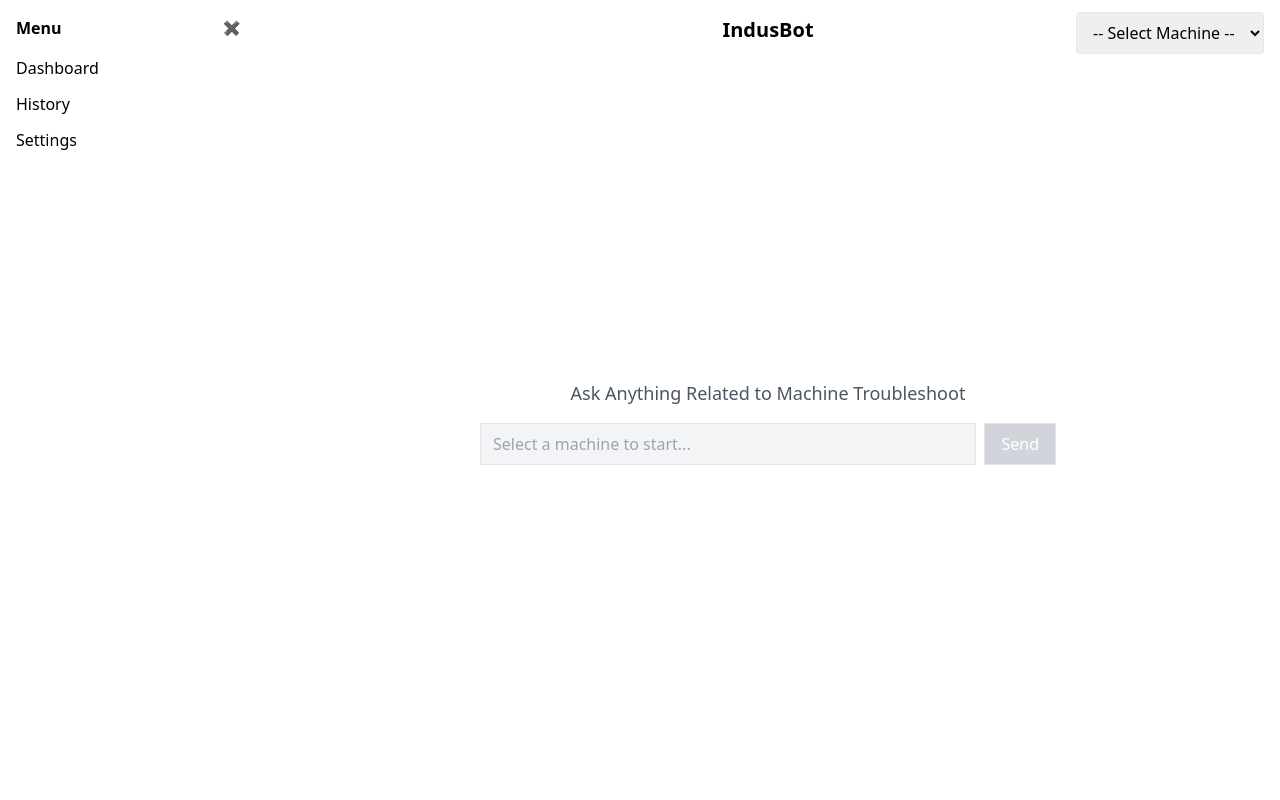
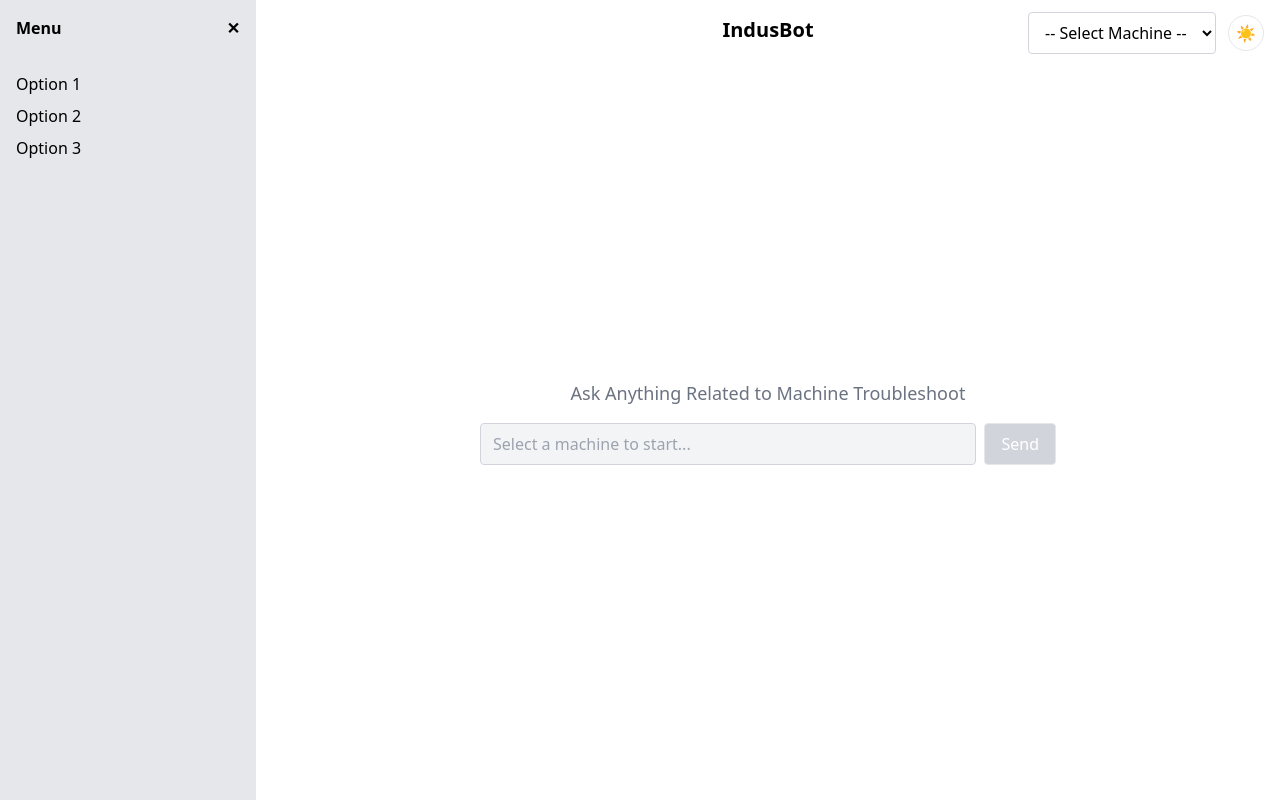
Before and after one commit to dnyaneshsb20/Indus_Bot, a React (Vite) app in the folder frontend/: page / in a window 1280 px wide. Built offline with nearby package versions, Linux system fonts and the light colour scheme.

Commit message:
Updated Theme Toggle Logic In the code

```diff
--- a/frontend/src/App.jsx
+++ b/frontend/src/App.jsx
@@ -9,9 +9,14 @@ function App() {
   const [loading, setLoading] = useState(false);
   const [isSidebarOpen, setIsSidebarOpen] = useState(true);
   const [selectedMachine, setSelectedMachine] = useState("");
+  const [isDarkMode, setIsDarkMode] = useState(false); // ✅ added
 
   const toggleSidebar = () => {
     setIsSidebarOpen((prev) => !prev);
+  };
+
+  const toggleTheme = () => {
+    setIsDarkMode((prev) => !prev);
   };
 
   const sendMessage = async () => {
@@ -46,16 +51,17 @@ function App() {
   return (
     <div className="h-screen flex">
 
-            {/* Sidebar */}
+      {/* Sidebar (UNCHANGED) */}
       <Sidebar
         isOpen={isSidebarOpen}
         toggleSidebar={toggleSidebar}
+        isDarkMode={isDarkMode}
       />
 
       {/* Chat Section */}
       <div className="flex-1 relative">
 
-                {/* Hamburger button when sidebar closed */}
+        {/* Hamburger when sidebar closed */}
         {!isSidebarOpen && (
           <button
             onClick={toggleSidebar}
@@ -74,6 +80,8 @@ function App() {
           isSidebarOpen={isSidebarOpen}
           selectedMachine={selectedMachine}
           setSelectedMachine={setSelectedMachine}
+          isDarkMode={isDarkMode}
+          toggleTheme={toggleTheme}
         />
       </div>
 
--- a/frontend/src/components/ChatUI.jsx
+++ b/frontend/src/components/ChatUI.jsx
@@ -7,16 +7,20 @@ const ChatUI = ({
     isSidebarOpen,
     selectedMachine,
     setSelectedMachine,
+    isDarkMode,
+    toggleTheme,
 }) => {
     const isFirstLoad = messages.length === 0;
 
     return (
-        <div className="h-screen flex flex-col p-4 relative">
+        <div
+            className={`h-screen flex flex-col p-4 relative ${isDarkMode ? "bg-gray-900 text-white" : "bg-white text-black"
+                }`}
+        >
 
             {/* Header */}
             <h1
-                className={`text-xl font-bold mb-4 transition-all duration-300 ${
-                    isFirstLoad
+                className={`text-xl font-bold mb-4 transition-all duration-300 ${isFirstLoad
                     ? "text-center"
                     : !isSidebarOpen
                         ? "ml-14 text-left"
@@ -26,24 +30,36 @@ const ChatUI = ({
                 IndusBot
             </h1>
 
-            {/* Top-right dropdown */}
-            <div className="absolute top-3 right-4">
+            {/* Top-right controls */}
+            <div className="absolute top-3 right-4 flex items-center gap-3">
                 <select
-                    className="border px-3 py-2 rounded"
+                    className={`border px-3 py-2 rounded ${isDarkMode
+                        ? "bg-gray-700 text-white border-gray-600"
+                        : "bg-white text-black border-gray-300"
+                        }`}
                     value={selectedMachine}
                     onChange={(e) => setSelectedMachine(e.target.value)}
                 >
                     <option value="">-- Select Machine --</option>
-                    <option value="Machine A">Machine A</option>
-                    <option value="Machine B">Machine B</option>
-                    <option value="Machine C">Machine C</option>
+                    <option>Machine A</option>
+                    <option>Machine B</option>
+                    <option>Machine C</option>
                 </select>
+
+                {/* Theme toggle button */}
+                <button
+                    onClick={toggleTheme}
+                    className="w-9 h-9 rounded-full border flex items-center justify-center"
+                    title="Toggle theme"
+                >
+                    {isDarkMode ? "🌙" : "☀️"}
+                </button>
             </div>
 
-            {/* FIRST LOAD UI */}
+            {/* First load UI */}
             {isFirstLoad ? (
                 <div className="flex-1 flex flex-col justify-center items-center">
-                    <p className="text-lg mb-4 text-gray-600 text-center">
+                    <p className="text-lg mb-4 text-gray-500 text-center">
                         Ask Anything Related to Machine Troubleshoot
                     </p>
 
@@ -64,13 +80,18 @@ const ChatUI = ({
                                     ? "Type your question..."
                                     : "Select a machine to start..."
                             }
-                            className="flex-1 border px-3 py-2 disabled:bg-gray-100"
+                            className={`flex-1 border px-3 py-2 rounded ${isDarkMode
+                                ? "bg-gray-700 text-white border-gray-600 disabled:bg-gray-600"
+                                : "bg-white text-black border-gray-300 disabled:bg-gray-100"
+                                }`}
                         />
                         <button
                             onClick={sendMessage}
                             disabled={!selectedMachine || !question.trim()}
-                            className="border px-4 py-2 bg-blue-500 text-white
-                                       disabled:bg-gray-300 disabled:cursor-not-allowed"
+                            className={`border px-4 py-2 rounded ${isDarkMode
+                                    ? "bg-blue-600 text-white disabled:bg-gray-600"
+                                    : "bg-blue-500 text-white disabled:bg-gray-300"
+                                }`}
                         >
                             Send
                         </button>
@@ -83,10 +104,9 @@ const ChatUI = ({
                         {messages.map((msg, i) => (
                             <div
                                 key={i}
-                                className={`p-2 rounded max-w-xl ${
-                                    msg.sender === "user"
-                                        ? "bg-blue-100 ml-auto text-right"
-                                        : "bg-gray-200 mr-auto"
+                                className={`p-2 rounded max-w-xl ${msg.sender === "user"
+                                    ? "bg-blue-100 ml-auto text-right text-black"
+                                    : "bg-gray-200 mr-auto text-black"
                                     }`}
                             >
                                 {msg.text}
@@ -94,13 +114,13 @@ const ChatUI = ({
                         ))}
 
                         {loading && (
-                            <div className="bg-gray-200 p-2 rounded w-fit">
+                            <div className="bg-gray-200 p-2 rounded w-fit text-black">
                                 Typing...
                             </div>
                         )}
                     </div>
 
-                    {/* Bottom Input */}
+                    {/* Bottom input */}
                     <div className="flex gap-2 mt-3">
                         <input
                             type="text"
@@ -118,13 +138,12 @@ const ChatUI = ({
                                     ? "Type your question..."
                                     : "Select a machine to start..."
                             }
-                            className="flex-1 border px-3 py-2 disabled:bg-gray-100"
+                            className="flex-1 border px-3 py-2 disabled:bg-gray-100 text-black"
                         />
                         <button
                             onClick={sendMessage}
                             disabled={!selectedMachine || !question.trim()}
-                            className="border px-4 py-2 bg-blue-500 text-white
-                                       disabled:bg-gray-300 disabled:cursor-not-allowed"
+                            className="border px-4 py-2 bg-blue-500 text-white disabled:bg-gray-300"
                         >
                             Send
                         </button>
--- a/frontend/src/components/Sidebar.jsx
+++ b/frontend/src/components/Sidebar.jsx
@@ -1,29 +1,20 @@
-const Sidebar = ({ isOpen, toggleSidebar }) => {
+const Sidebar = ({ isOpen, toggleSidebar, isDarkMode }) => {
   return (
     <div
-      className={`h-full bg-white transition-all duration-300
-        ${isOpen ? "w-64 p-4" : "w-0 p-0 overflow-hidden"}
-      `}
+      className={`${
+        isOpen ? "w-64" : "w-0"
+      } transition-all duration-300 overflow-hidden
+        ${isDarkMode ? "bg-gray-800 text-white" : "bg-gray-200 text-black"}`}
     >
-      {/* Header */}
-      <div className="flex justify-between items-center mb-4">
-        <h2 className="font-bold">Menu</h2>
-        <button onClick={toggleSidebar} className="text-sm">
-          ✖
-        </button>
+      <div className="p-4 font-bold flex justify-between items-center">
+        Menu
+        <button onClick={toggleSidebar}>✕</button>
       </div>
 
-      {/* Dummy options (you’ll replace later) */}
-      <ul className="space-y-3">
-        <li className="cursor-pointer hover:text-blue-300">
-          Dashboard
-        </li>
-        <li className="cursor-pointer hover:text-blue-300">
-          History
-        </li>
-        <li className="cursor-pointer hover:text-blue-300">
-          Settings
-        </li>
+      <ul className="p-4 space-y-2">
+        <li className="cursor-pointer hover:underline">Option 1</li>
+        <li className="cursor-pointer hover:underline">Option 2</li>
+        <li className="cursor-pointer hover:underline">Option 3</li>
       </ul>
     </div>
   );
```
Lines whose indentation alone changed are shown as unchanged.
